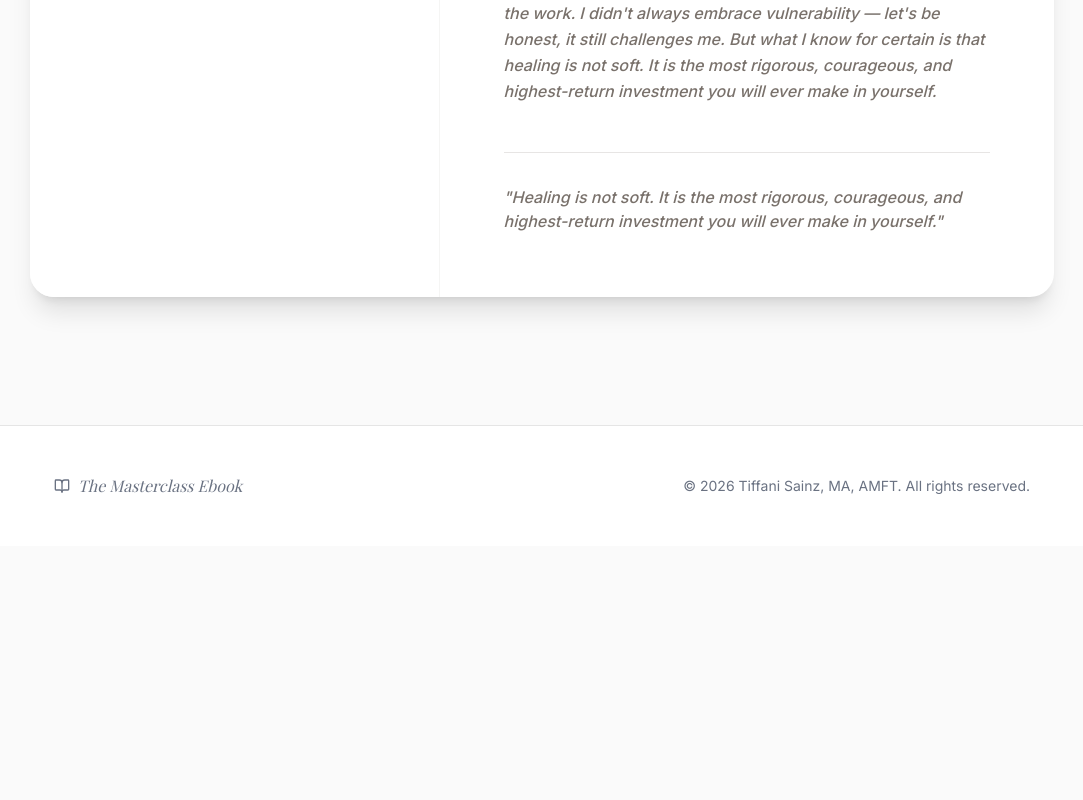
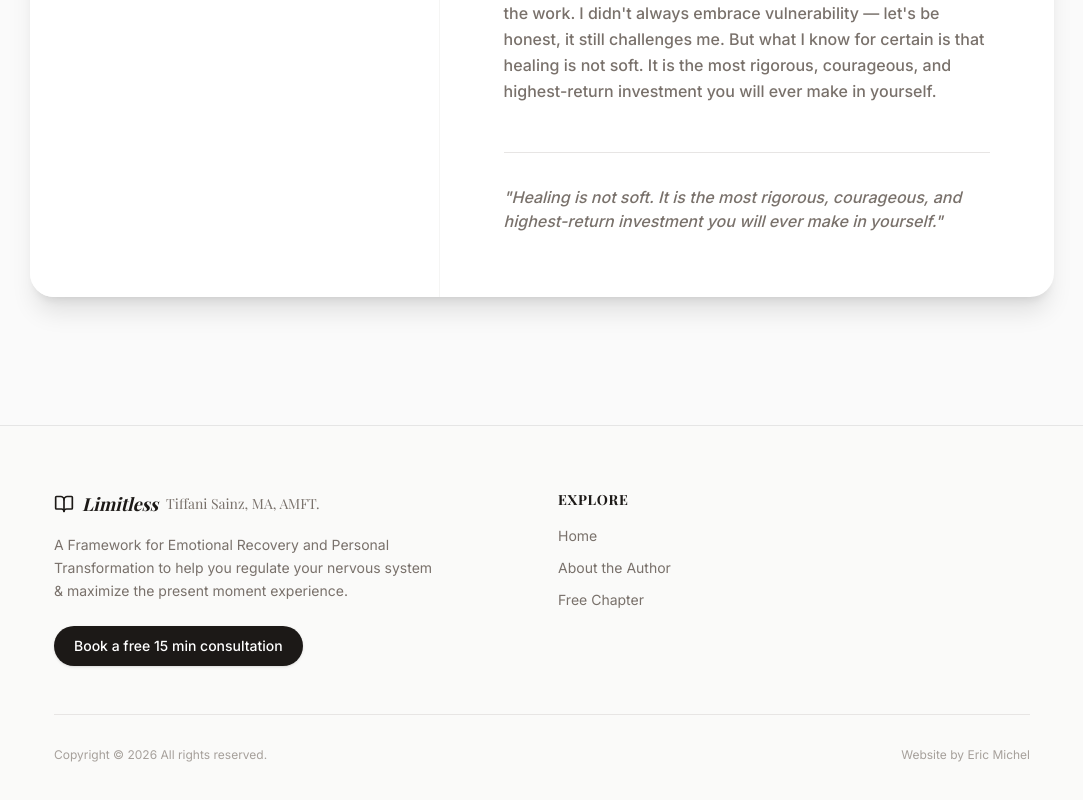
Before and after one commit to mobeloper/BookStore, a React (Vite) app: page /about-me in a window 1280 px wide. Shown: the part 1182-1982 px from the top of the page, without its empty margins (98-1181 px from the left). Before the commit the page ends 1728 px from the top, so only its background shows below. Built offline with nearby package versions, Linux system fonts and the light colour scheme; a web font is replaced by a local one.

Commit message:
feat(ui): update landing page footer and content
Refine the footer branding, update typography in the about section, rename the free chapter title, and hide the newsletter signup on the landing page.

```diff
--- a/src/App.tsx
+++ b/src/App.tsx
@@ -41,13 +41,52 @@ function Layout({ children }: { children: React.ReactNode }) {
       <main className="flex-1 w-full">
         {children}
       </main>
-      <footer className="bg-white border-t border-neutral-200 py-8 md:py-12 mt-auto">
-        <div className="max-w-5xl mx-auto px-4 md:px-6 flex flex-col md:flex-row justify-between items-center gap-4 text-sm text-gray-500">
-          <div className="flex items-center gap-2">
-            <BookOpen size={16} />
-            <span className="font-serif italic text-base">The Masterclass Ebook</span>
+      <footer className="bg-stone-50 border-t border-neutral-200 py-12 md:py-16 mt-auto">
+        <div className="max-w-5xl mx-auto px-4 md:px-6">
+          <div className="grid grid-cols-1 md:grid-cols-4 gap-10 md:gap-8 mb-12 text-center md:text-left">
+            {/* Brand & Description */}
+            <div className="md:col-span-2 flex flex-col items-center md:items-start">
+              <div className="flex items-center gap-2 text-stone-900 mb-4">
+                <BookOpen size={20} />
+                <span className="font-serif italic text-lg font-bold">Limitless</span>
+                <p className="text-stone-500 text-sm font-serif">Tiffani Sainz, MA, AMFT.</p>
+              </div>
+              <p className="text-stone-500 text-sm max-w-sm mb-6 leading-relaxed">
+                A Framework for Emotional Recovery and Personal Transformation to help you regulate your nervous system & maximize the present moment experience.
+              </p>
+              <a href="https://tiffanisainz.com/contact#book-consult" target="_blank" rel="noopener noreferrer" className="inline-flex items-center justify-center bg-stone-900 text-white hover:bg-stone-800 px-5 py-2.5 rounded-full font-medium transition-colors text-sm shadow-sm">
+                Book a free 15 min consultation
+              </a>
+            </div>
+
+            {/* Navigation Links */}
+            <div className="flex flex-col items-center md:items-start">
+              <h4 className="font-bold text-stone-900 mb-4 text-sm uppercase tracking-wider">Explore</h4>
+              <nav className="flex flex-col gap-3 text-sm text-stone-500">
+                <Link to="/" className="hover:text-stone-900 transition-colors">Home</Link>
+                <Link to="/about-me" className="hover:text-stone-900 transition-colors">About the Author</Link>
+                <Link to="/free-chapter-form" className="hover:text-stone-900 transition-colors">Free Chapter</Link>
+              </nav>
+            </div>
+
+            {/* Legal & Support */}
+            {/*
+            <div className="flex flex-col items-center md:items-start">
+              <h4 className="font-bold text-stone-900 mb-4 text-sm uppercase tracking-wider">Legal</h4>
+              <nav className="flex flex-col gap-3 text-sm text-stone-500">
+                <a href="#" className="hover:text-stone-900 transition-colors">Privacy Policy</a>
+                <a href="#" className="hover:text-stone-900 transition-colors">Terms of Service</a>
+                <a href="https://tiffanisainz.com/contact" target="_blank" rel="noopener noreferrer" className="hover:text-stone-900 transition-colors">Contact Support</a>
+              </nav>
+            </div>
+            */}
           </div>
-          <p>&copy; {new Date().getFullYear()} Tiffani Sainz, MA, AMFT. All rights reserved.</p>
+
+          {/* Bottom Bar: Copyright & Credits */}
+          <div className="pt-8 border-t border-stone-200 flex flex-col md:flex-row justify-between items-center gap-4 text-xs text-stone-400">
+            <p>Copyright &copy; {new Date().getFullYear()} All rights reserved.</p>
+            <p>Website by Eric Michel</p>
+          </div>
         </div>
       </footer>
     </div>
--- a/src/pages/AboutMe.tsx
+++ b/src/pages/AboutMe.tsx
@@ -65,7 +65,7 @@ export default function AboutMe() {
               </h1>
 
               {/* <div className="space-y-6 text-stone-600 text-lg leading-relaxed"> */}
-              <div className="space-y-6 text-stone-500 font-medium italic leading-relaxed">
+              <div className="space-y-6 text-stone-500 font-medium leading-relaxed">
 
                 <p>
                   My path to this workbook was anything but traditional — and I believe that is exactly what makes it different.
--- a/src/pages/DownloadFreeChapter.tsx
+++ b/src/pages/DownloadFreeChapter.tsx
@@ -17,7 +17,7 @@ export default function DownloadFreeChapter() {
         </p>
 
         <div className="bg-stone-50 p-6 rounded-2xl mb-8 border border-stone-100">
-          <h3 className="font-bold text-stone-900 mb-2 font-serif text-xl">Chapter 1: Distress Tolerance Skills</h3>
+          <h3 className="font-bold text-stone-900 mb-2 font-serif text-xl">DBT Distress Tolerance Skills</h3>
           <p className="text-sm text-stone-500 mb-6">PDF Document • 2.4 MB</p>
 
           {/* Note: Ensure you upload your PDF to the public/ folder as "free-chapter.pdf" */}
--- a/src/pages/Landing.tsx
+++ b/src/pages/Landing.tsx
@@ -705,7 +705,7 @@ export default function Landing() {
             </a>
           </div>
 
-          <div className="pt-8 border-t border-stone-100">
+          <div className="pt-8 border-t border-stone-100 hidden">
             <p className="text-sm font-medium text-stone-500 mb-4 uppercase tracking-wider">Or join the newsletter</p>
             {subscribed ? (
               <motion.div initial={{ opacity: 0 }} animate={{ opacity: 1 }} className="bg-green-50 text-green-800 p-3 rounded-xl inline-flex items-center gap-2 text-sm">
```
Also changed, not shown: 1 other file (tests, documents, lock files or other folders).
